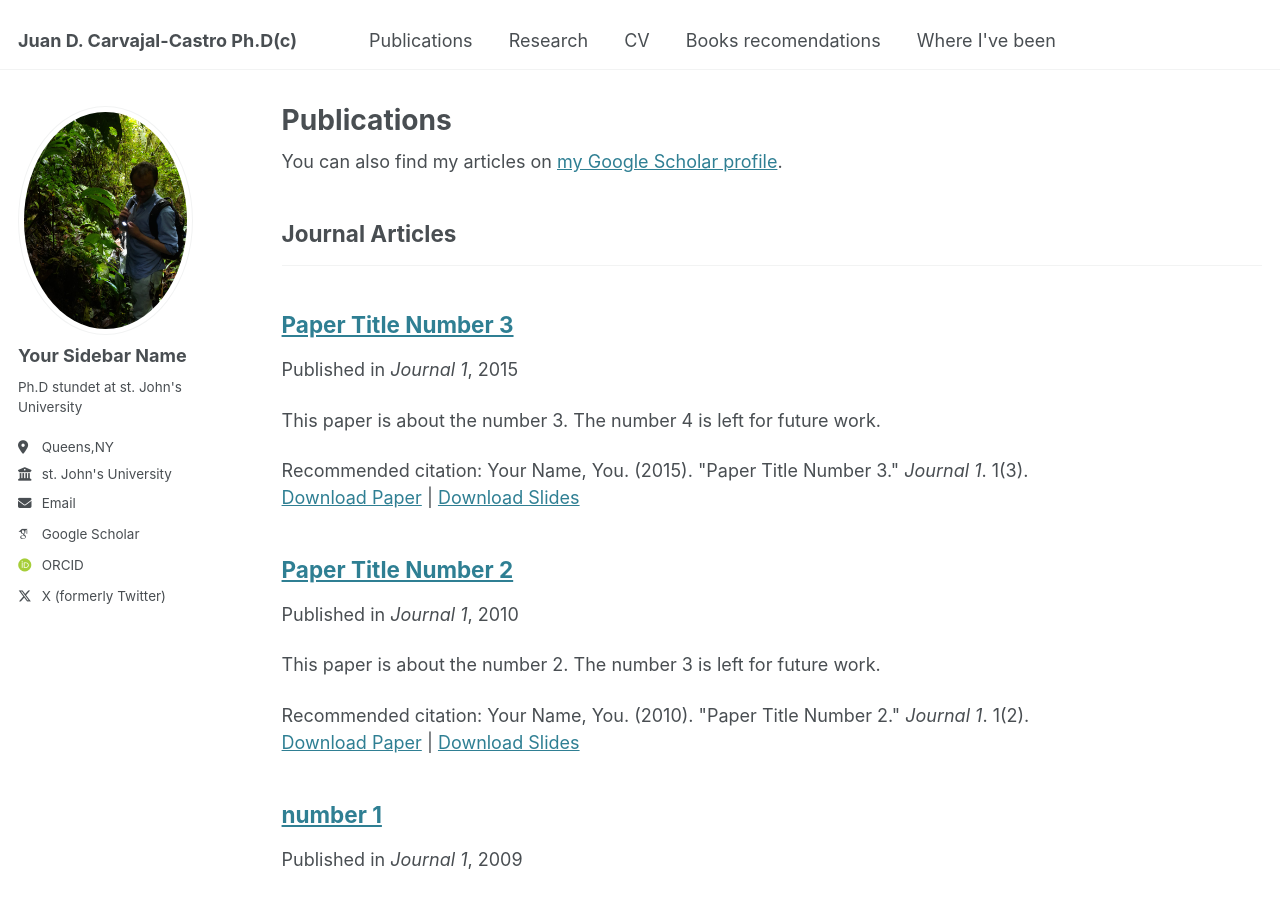
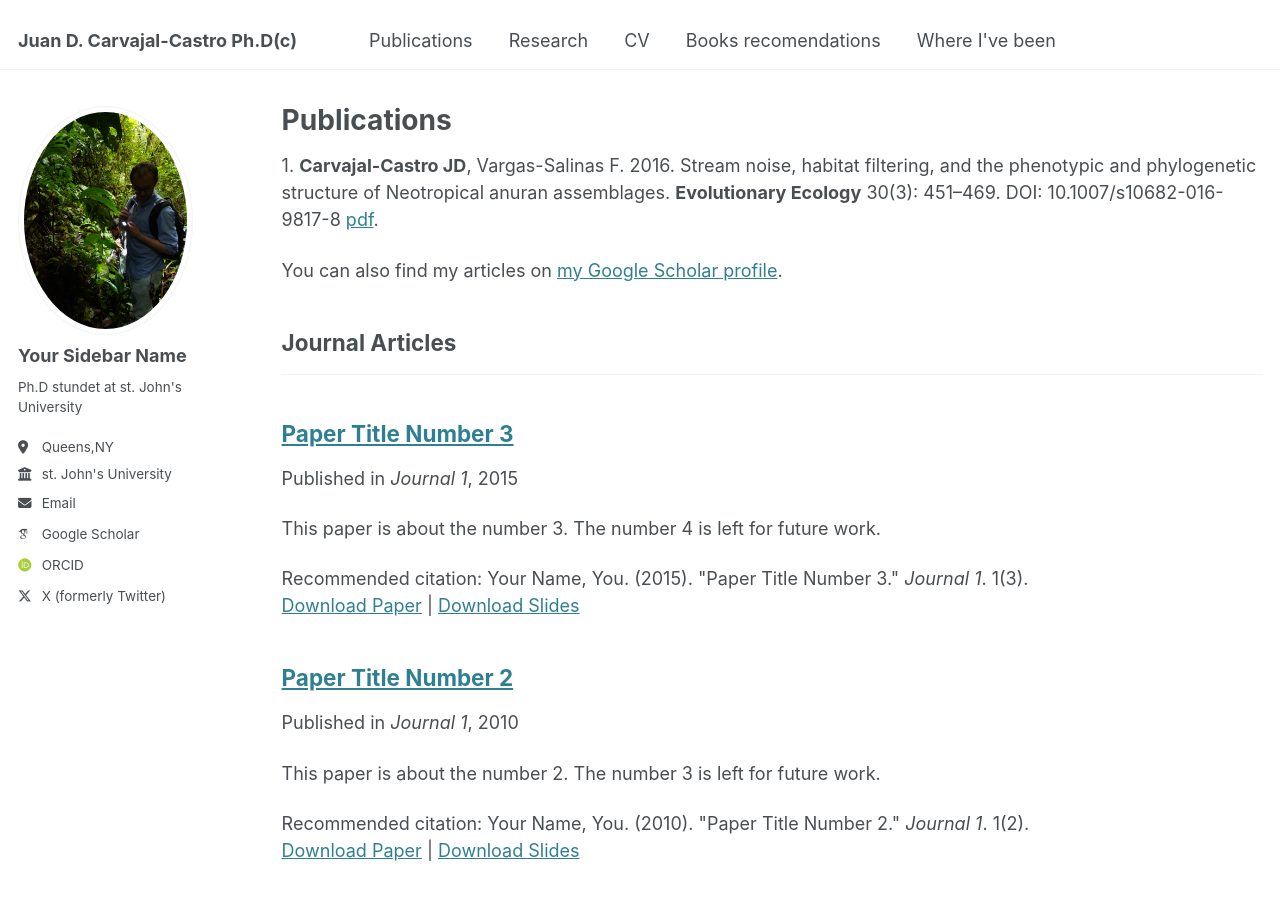
Before and after one commit to carvajaljcastro/carvajaljcastro.github.io, a Jekyll site: the page built from _pages/publications.html, in a window 1280 px wide and 900 px high. Built offline with Jekyll 4.4.1, drawn with Linux system fonts in a browser that asks for light colours; some web fonts are replaced.

Commit message:
commit # 9

```diff
--- a/_pages/publications.html
+++ b/_pages/publications.html
@@ -4,6 +4,11 @@ title: "Publications"
 permalink: /publications/
 author_profile: true
 ---
+
+
+<p> 1. <b>Carvajal-Castro JD</b>, Vargas-Salinas F. 2016. Stream noise, habitat filtering, and the phenotypic and phylogenetic structure of Neotropical anuran assemblages. <b>Evolutionary Ecology</b> 30(3): 451–469. DOI: 10.1007/s10682-016-9817-8 <a href="/Publication_folder/Stream_noise_habitat_filtering_.pdf">pdf</a>.</p>
+
+
 
 {% if site.author.googlescholar %}
   <div class="wordwrap">You can also find my articles on <a href="{{site.author.googlescholar}}">my Google Scholar profile</a>.</div>
```
Also changed, not shown: _publications/2009-10-01-paper-title-number-1.md (+2 -2 lines), 14 other files.
